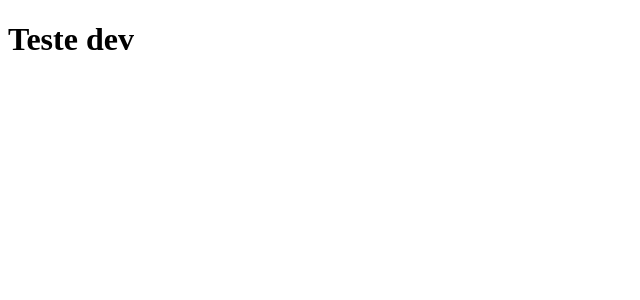
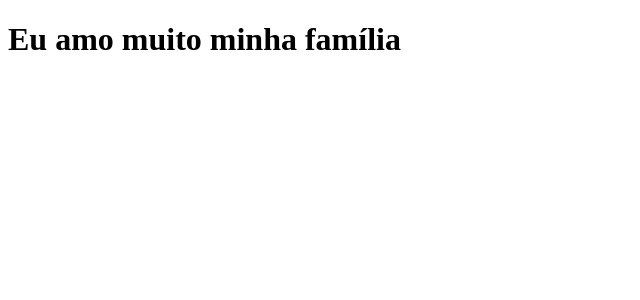
Before and after one commit to brunogonca/clone-tabnews, a Next.js app: page / in a window 1280 px wide. Shown: the top 300 px of the page, without its empty margins (0-640 px from the left). Built offline with nearby package versions, Linux system fonts and the light colour scheme.

Commit message:
I love my family

```diff
--- a/pages/index.js
+++ b/pages/index.js
@@ -1,5 +1,5 @@
 function Home() {
-    return <h1>Teste dev</h1>
+    return <h1>Eu amo muito minha família</h1>
 }
 
 export default Home;
```
